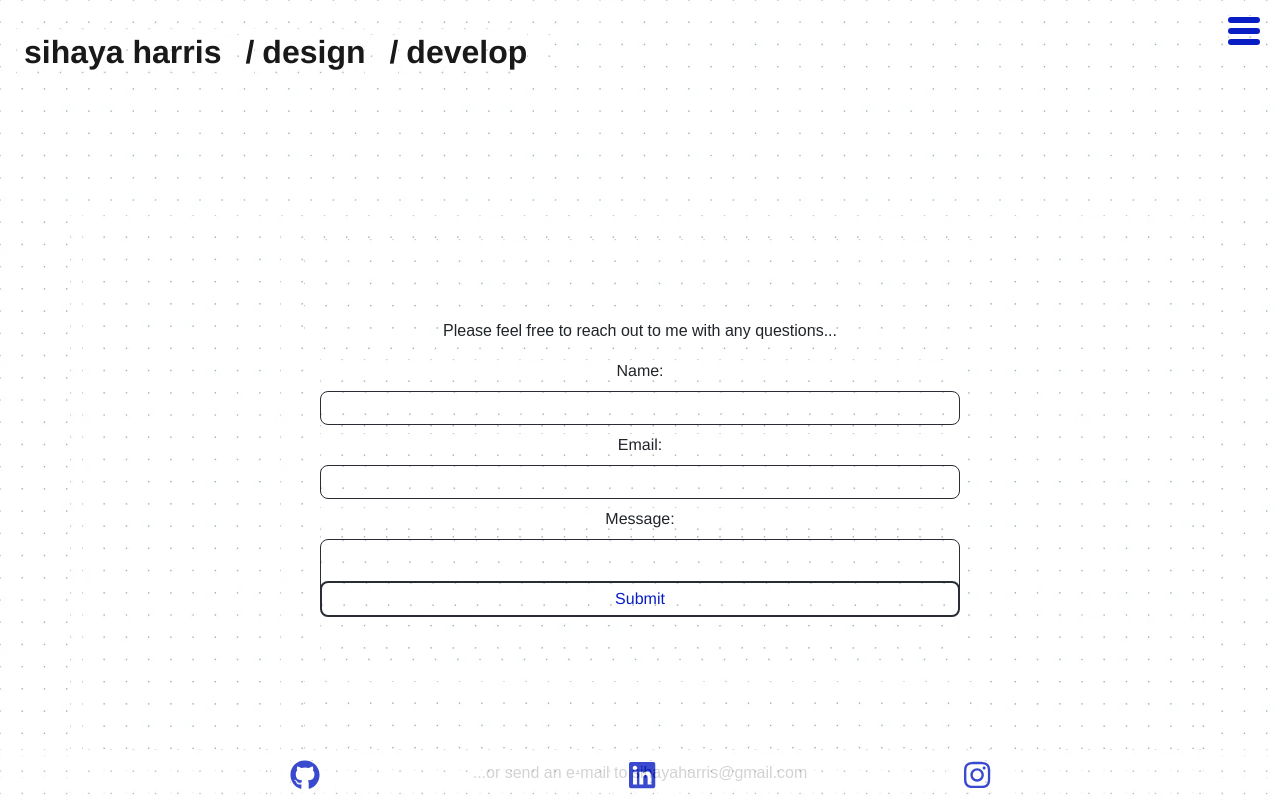
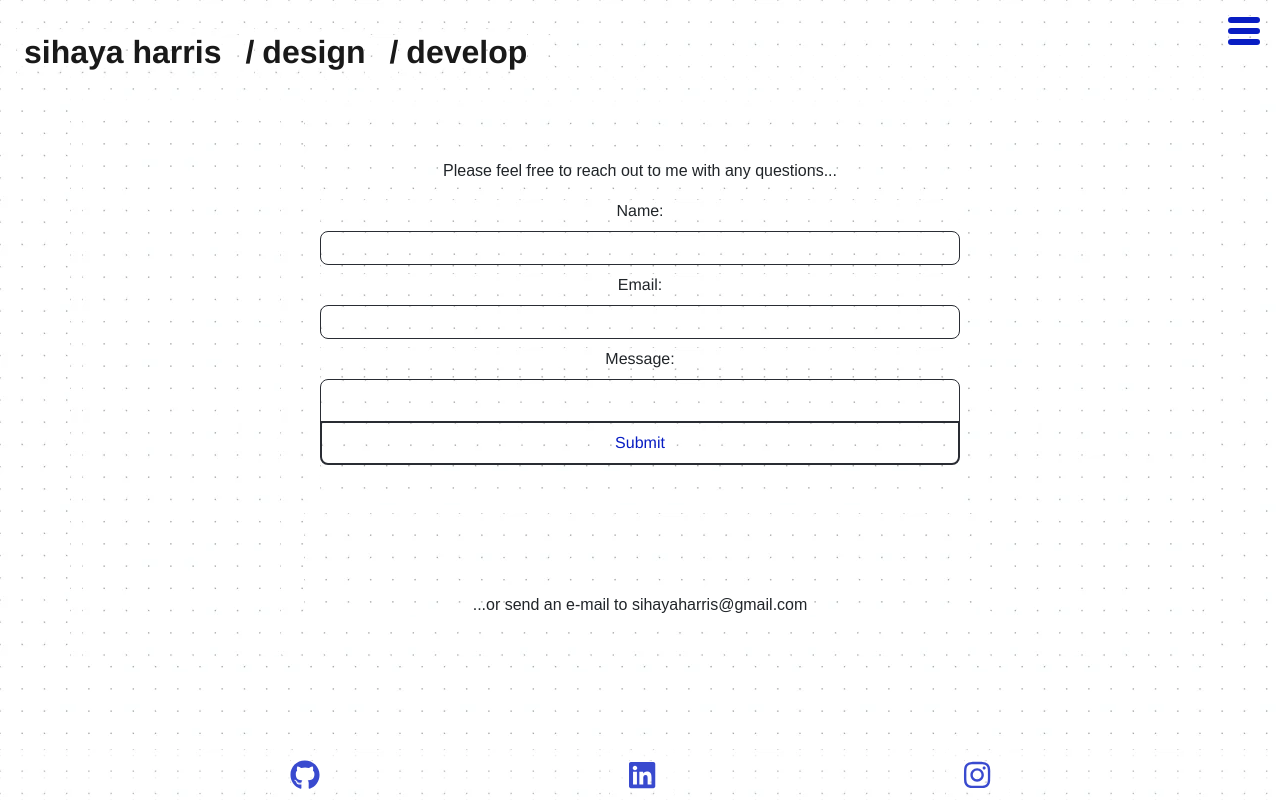
Before and after one commit to sihayah/portfoliofolio, a React (Create React App) app: page /contact in a window 1280 px wide. Shown: the top 800 px of the page. Built offline with nearby package versions, Linux system fonts and the light colour scheme; a web font is replaced by a local one.

Commit message:
adjusted margins in Contact

```diff
--- a/src/index.css
+++ b/src/index.css
@@ -45,6 +45,6 @@ p {
 }
 
 .container {
-  margin-top: 20vh;
+  margin-top: 10vh;
   margin-bottom: 8vh;
 }
--- a/src/pages/Contact/style.css
+++ b/src/pages/Contact/style.css
@@ -20,9 +20,10 @@ form {
   }
 
   .contact-btn {
-    padding: .5vh;
-    background-color: #fff;
-    border-radius: 1vh;
+    color: var(--pop);
+    padding: 1vh;
+    font-weight: 550;
+    border-radius: 0 0 1vh 1vh;
     border: 2px solid var(--dark);
     margin-top: 2vh;
   }
@@ -34,13 +35,13 @@ form {
   }
 
   #form-wrapper {
-    margin-top: 3vh;
-    margin-bottom: 20vh;
+    margin-top: -20vh;
+    margin-bottom: 1vh;
     border-radius: 1vh;
     padding: 3vh;
     max-width: 90vh;
   }
 
   #send-email {
-    margin-top: 3vh;
+    margin-top: 1vh;
   }
```
